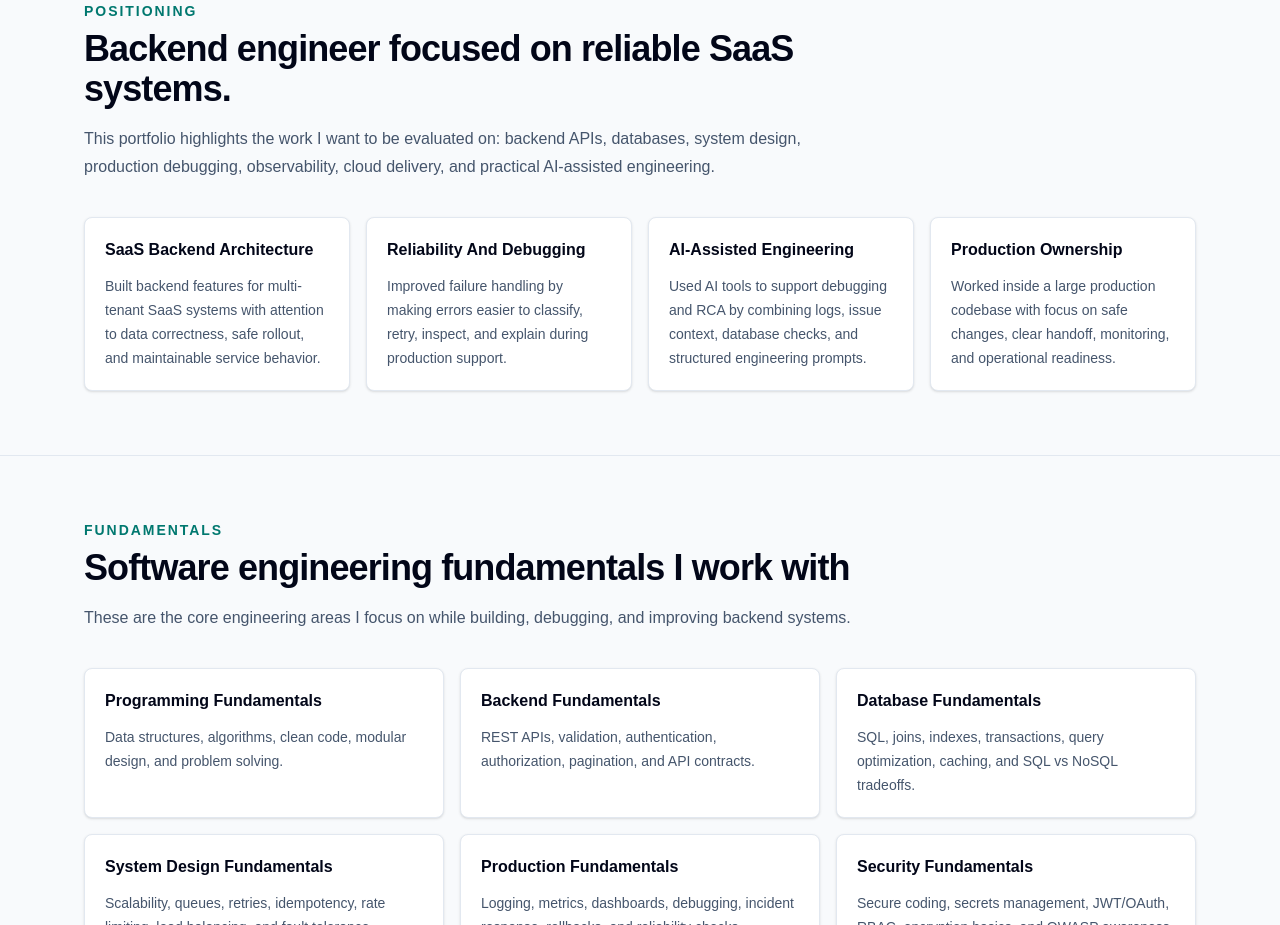
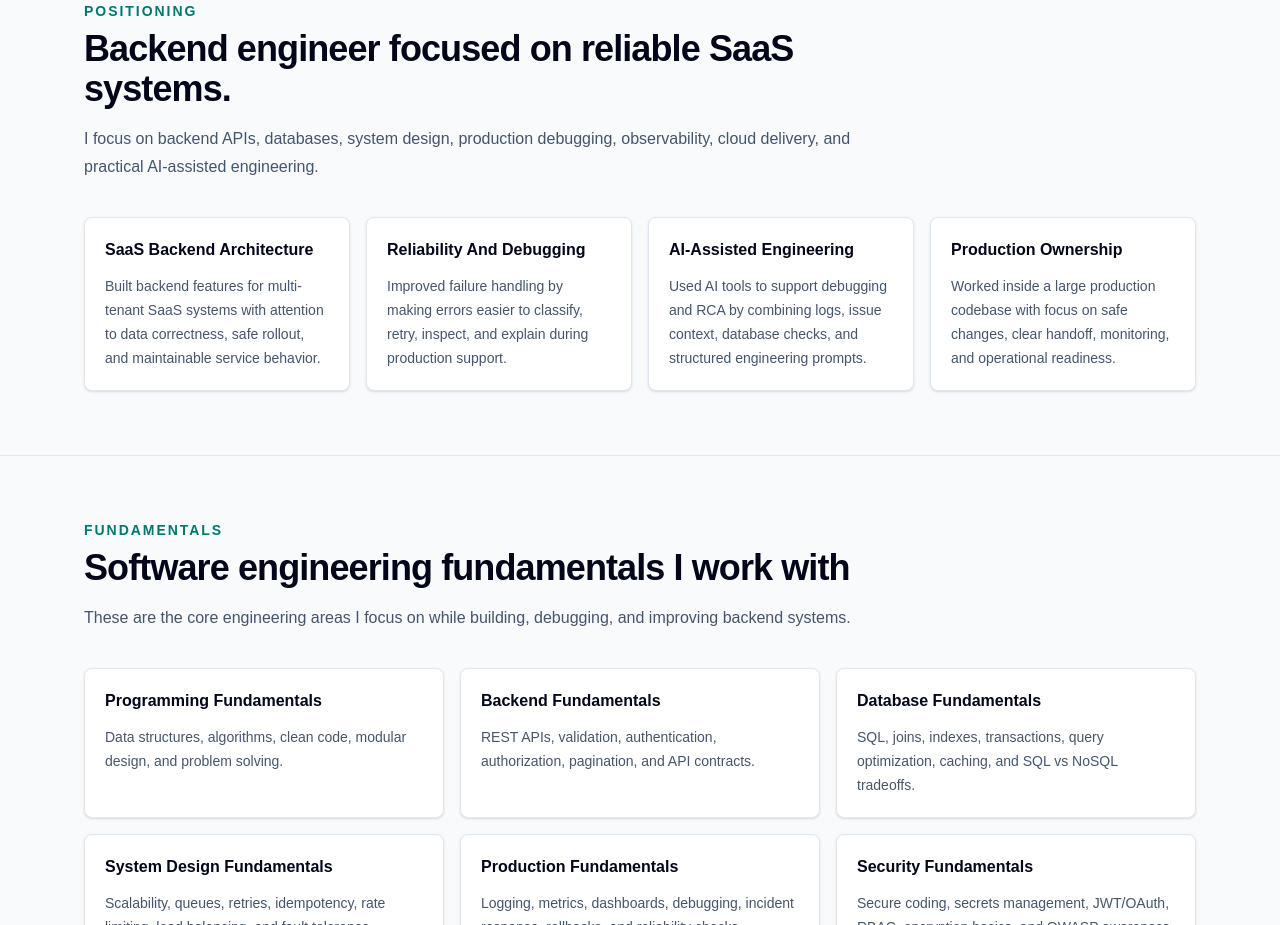
Before and after one commit to Lokesh-Burma/Personal-Portfolio, a Next.js app: page / in a window 1280 px wide. Shown: the part 860-1785 px from the top of the page. Built offline with nearby package versions, Linux system fonts and the light colour scheme.

Commit message:
Simplify positioning intro copy

```diff
--- a/app/page.tsx
+++ b/app/page.tsx
@@ -69,7 +69,7 @@ export default function Home() {
       <Section
         eyebrow="Positioning"
         title="Backend engineer focused on reliable SaaS systems."
-        intro="This portfolio highlights the work I want to be evaluated on: backend APIs, databases, system design, production debugging, observability, cloud delivery, and practical AI-assisted engineering."
+        intro="I focus on backend APIs, databases, system design, production debugging, observability, cloud delivery, and practical AI-assisted engineering."
       >
         <div className="grid gap-4 md:grid-cols-2 lg:grid-cols-4">
           {impactAreas.map((area) => (
```
